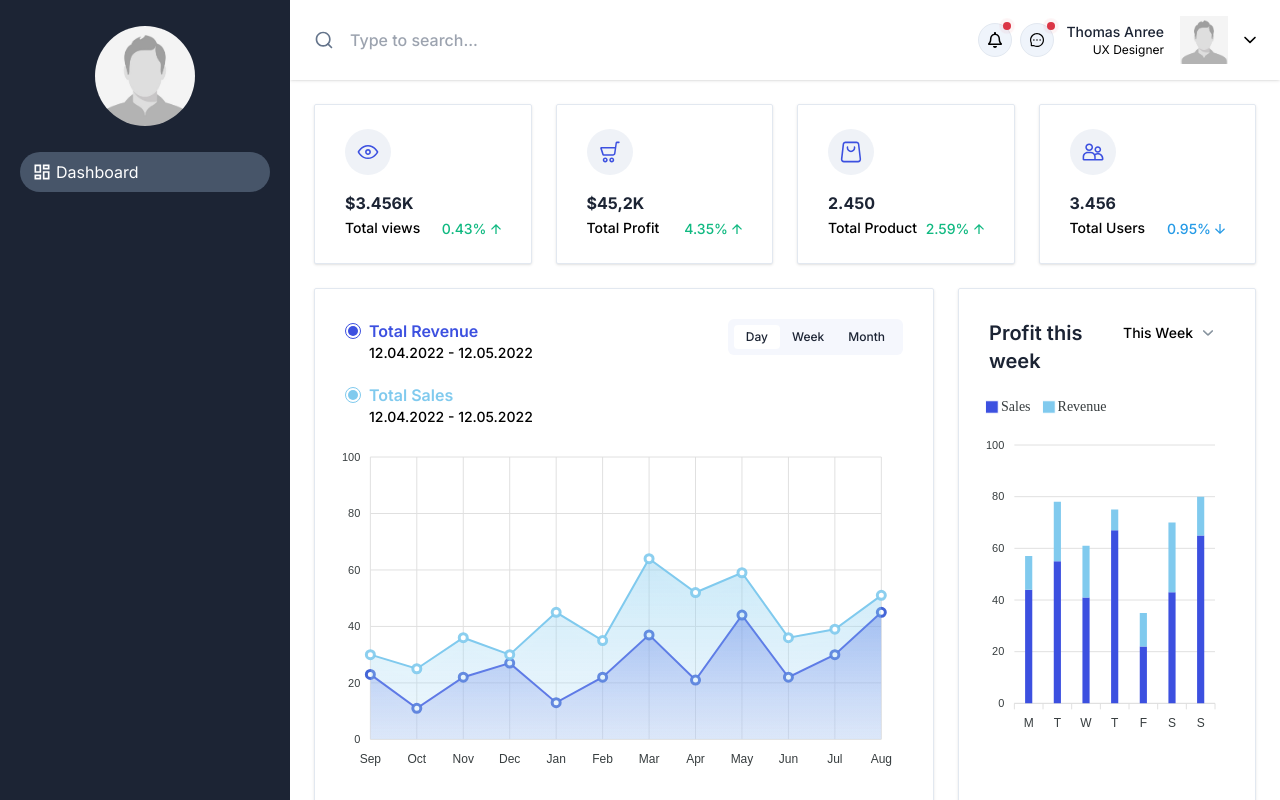
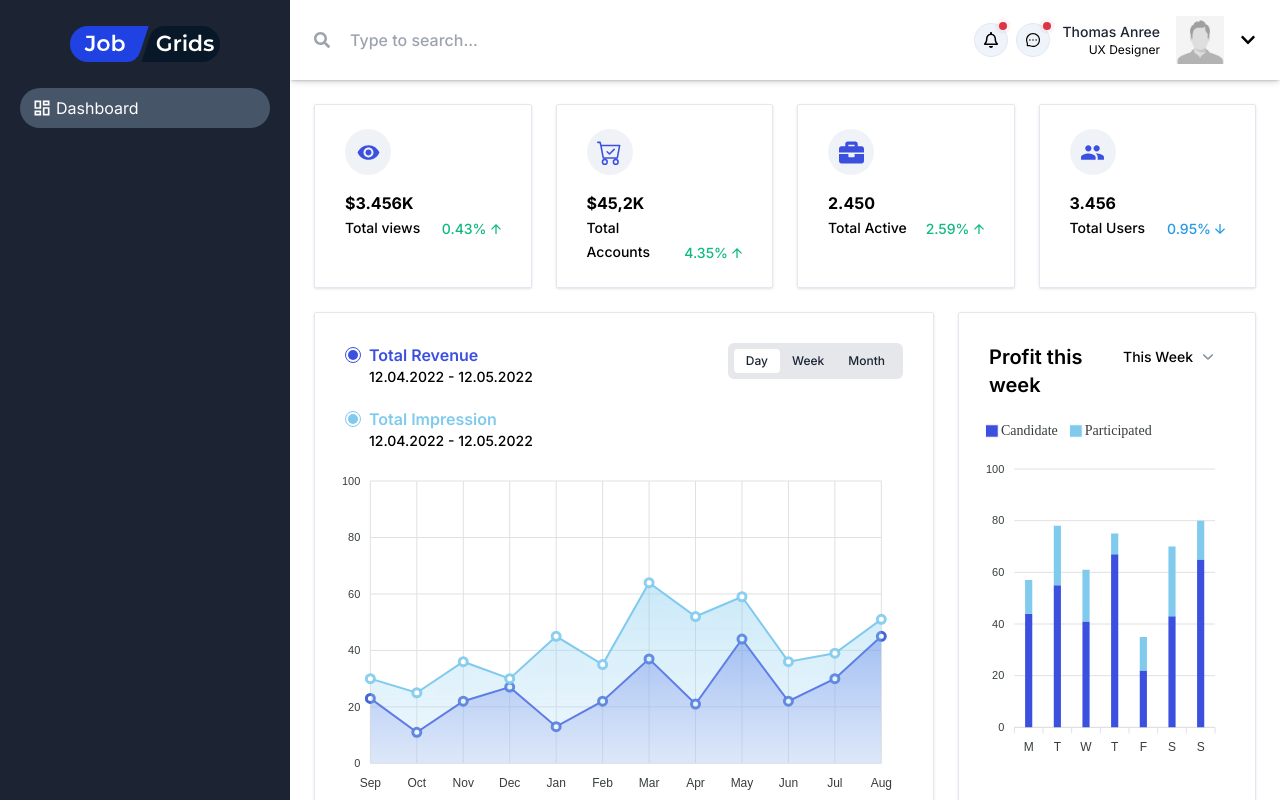
Before and after one commit to mahbubnoyon506/atb-assesment, a Next.js app: page /dashboard in a window 1280 px wide. Built offline with nearby package versions, Linux system fonts and the light colour scheme.

Commit message:
Import order organized

```diff
--- a/app/dashboard/page.jsx
+++ b/app/dashboard/page.jsx
@@ -1,6 +1,11 @@
 "use client";
 
 import React from "react";
+
+import { BsCartCheck } from "react-icons/bs";
+import { FaBriefcase } from "react-icons/fa";
+import { IoMdEye } from "react-icons/io";
+import { MdGroup } from "react-icons/md";
 
 import CardDataStats from "@/components/CardDataStats";
 import ChartOne from "@/components/Charts/ChartOne";
@@ -14,88 +19,21 @@ function dashboard() {
       {" "}
       <div className="grid grid-cols-1 gap-4 md:grid-cols-2 md:gap-6 xl:grid-cols-4 2xl:gap-7.5">
         <CardDataStats title="Total views" total="$3.456K" rate="0.43%" levelUp>
-          <svg
-            className="fill-primary"
-            width="22"
-            height="16"
-            viewBox="0 0 22 16"
-            fill="none"
-            xmlns="http://www.w3.org/2000/svg"
-          >
-            <path
-              d="M11 15.1156C4.19376 15.1156 0.825012 8.61876 0.687512 8.34376C0.584387 8.13751 0.584387 7.86251 0.687512 7.65626C0.825012 7.38126 4.19376 0.918762 11 0.918762C17.8063 0.918762 21.175 7.38126 21.3125 7.65626C21.4156 7.86251 21.4156 8.13751 21.3125 8.34376C21.175 8.61876 17.8063 15.1156 11 15.1156ZM2.26876 8.00001C3.02501 9.27189 5.98126 13.5688 11 13.5688C16.0188 13.5688 18.975 9.27189 19.7313 8.00001C18.975 6.72814 16.0188 2.43126 11 2.43126C5.98126 2.43126 3.02501 6.72814 2.26876 8.00001Z"
-              fill=""
-            />
-            <path
-              d="M11 10.9219C9.38438 10.9219 8.07812 9.61562 8.07812 8C8.07812 6.38438 9.38438 5.07812 11 5.07812C12.6156 5.07812 13.9219 6.38438 13.9219 8C13.9219 9.61562 12.6156 10.9219 11 10.9219ZM11 6.625C10.2437 6.625 9.625 7.24375 9.625 8C9.625 8.75625 10.2437 9.375 11 9.375C11.7563 9.375 12.375 8.75625 12.375 8C12.375 7.24375 11.7563 6.625 11 6.625Z"
-              fill=""
-            />
-          </svg>
+          <IoMdEye className="text-[#3C50E0]" size={25} />
         </CardDataStats>
-        <CardDataStats title="Total Profit" total="$45,2K" rate="4.35%" levelUp>
-          <svg
-            className="fill-primary"
-            width="20"
-            height="22"
-            viewBox="0 0 20 22"
-            fill="none"
-            xmlns="http://www.w3.org/2000/svg"
-          >
-            <path
-              d="M11.7531 16.4312C10.3781 16.4312 9.27808 17.5312 9.27808 18.9062C9.27808 20.2812 10.3781 21.3812 11.7531 21.3812C13.1281 21.3812 14.2281 20.2812 14.2281 18.9062C14.2281 17.5656 13.0937 16.4312 11.7531 16.4312ZM11.7531 19.8687C11.2375 19.8687 10.825 19.4562 10.825 18.9406C10.825 18.425 11.2375 18.0125 11.7531 18.0125C12.2687 18.0125 12.6812 18.425 12.6812 18.9406C12.6812 19.4219 12.2343 19.8687 11.7531 19.8687Z"
-              fill=""
-            />
-            <path
-              d="M5.22183 16.4312C3.84683 16.4312 2.74683 17.5312 2.74683 18.9062C2.74683 20.2812 3.84683 21.3812 5.22183 21.3812C6.59683 21.3812 7.69683 20.2812 7.69683 18.9062C7.69683 17.5656 6.56245 16.4312 5.22183 16.4312ZM5.22183 19.8687C4.7062 19.8687 4.2937 19.4562 4.2937 18.9406C4.2937 18.425 4.7062 18.0125 5.22183 18.0125C5.73745 18.0125 6.14995 18.425 6.14995 18.9406C6.14995 19.4219 5.73745 19.8687 5.22183 19.8687Z"
-              fill=""
-            />
-            <path
-              d="M19.0062 0.618744H17.15C16.325 0.618744 15.6031 1.23749 15.5 2.06249L14.95 6.01562H1.37185C1.0281 6.01562 0.684353 6.18749 0.443728 6.46249C0.237478 6.73749 0.134353 7.11562 0.237478 7.45937C0.237478 7.49374 0.237478 7.49374 0.237478 7.52812L2.36873 13.9562C2.50623 14.4375 2.9531 14.7812 3.46873 14.7812H12.9562C14.2281 14.7812 15.3281 13.8187 15.5 12.5469L16.9437 2.26874C16.9437 2.19999 17.0125 2.16562 17.0812 2.16562H18.9375C19.35 2.16562 19.7281 1.82187 19.7281 1.37499C19.7281 0.928119 19.4187 0.618744 19.0062 0.618744ZM14.0219 12.3062C13.9531 12.8219 13.5062 13.2 12.9906 13.2H3.7781L1.92185 7.56249H14.7094L14.0219 12.3062Z"
-              fill=""
-            />
-          </svg>
+        <CardDataStats
+          title="Total Accounts"
+          total="$45,2K"
+          rate="4.35%"
+          levelUp
+        >
+          <BsCartCheck className="text-[#3C50E0]" size={25} />
         </CardDataStats>
-        <CardDataStats title="Total Product" total="2.450" rate="2.59%" levelUp>
-          <svg
-            className="fill-primary"
-            width="22"
-            height="22"
-            viewBox="0 0 22 22"
-            fill="none"
-            xmlns="http://www.w3.org/2000/svg"
-          >
-            <path
-              d="M21.1063 18.0469L19.3875 3.23126C19.2157 1.71876 17.9438 0.584381 16.3969 0.584381H5.56878C4.05628 0.584381 2.78441 1.71876 2.57816 3.23126L0.859406 18.0469C0.756281 18.9063 1.03128 19.7313 1.61566 20.3844C2.20003 21.0375 2.99066 21.3813 3.85003 21.3813H18.1157C18.975 21.3813 19.8 21.0031 20.35 20.3844C20.9 19.7656 21.2094 18.9063 21.1063 18.0469ZM19.2157 19.3531C18.9407 19.6625 18.5625 19.8344 18.15 19.8344H3.85003C3.43753 19.8344 3.05941 19.6625 2.78441 19.3531C2.50941 19.0438 2.37191 18.6313 2.44066 18.2188L4.12503 3.43751C4.19378 2.71563 4.81253 2.16563 5.56878 2.16563H16.4313C17.1532 2.16563 17.7719 2.71563 17.875 3.43751L19.5938 18.2531C19.6282 18.6656 19.4907 19.0438 19.2157 19.3531Z"
-              fill=""
-            />
-            <path
-              d="M14.3345 5.29375C13.922 5.39688 13.647 5.80938 13.7501 6.22188C13.7845 6.42813 13.8189 6.63438 13.8189 6.80625C13.8189 8.35313 12.547 9.625 11.0001 9.625C9.45327 9.625 8.1814 8.35313 8.1814 6.80625C8.1814 6.6 8.21577 6.42813 8.25015 6.22188C8.35327 5.80938 8.07827 5.39688 7.66577 5.29375C7.25327 5.19063 6.84077 5.46563 6.73765 5.87813C6.6689 6.1875 6.63452 6.49688 6.63452 6.80625C6.63452 9.2125 8.5939 11.1719 11.0001 11.1719C13.4064 11.1719 15.3658 9.2125 15.3658 6.80625C15.3658 6.49688 15.3314 6.1875 15.2626 5.87813C15.1595 5.46563 14.747 5.225 14.3345 5.29375Z"
-              fill=""
-            />
-          </svg>
+        <CardDataStats title="Total Active" total="2.450" rate="2.59%" levelUp>
+          <FaBriefcase className="text-[#3C50E0]" size={25} />
         </CardDataStats>
         <CardDataStats title="Total Users" total="3.456" rate="0.95%" levelDown>
-          <svg
-            className="fill-primary"
-            width="22"
-            height="18"
-            viewBox="0 0 22 18"
-            fill="none"
-            xmlns="http://www.w3.org/2000/svg"
-          >
-            <path
-              d="M7.18418 8.03751C9.31543 8.03751 11.0686 6.35313 11.0686 4.25626C11.0686 2.15938 9.31543 0.475006 7.18418 0.475006C5.05293 0.475006 3.2998 2.15938 3.2998 4.25626C3.2998 6.35313 5.05293 8.03751 7.18418 8.03751ZM7.18418 2.05626C8.45605 2.05626 9.52168 3.05313 9.52168 4.29063C9.52168 5.52813 8.49043 6.52501 7.18418 6.52501C5.87793 6.52501 4.84668 5.52813 4.84668 4.29063C4.84668 3.05313 5.9123 2.05626 7.18418 2.05626Z"
-              fill=""
-            />
-            <path
-              d="M15.8124 9.6875C17.6687 9.6875 19.1468 8.24375 19.1468 6.42188C19.1468 4.6 17.6343 3.15625 15.8124 3.15625C13.9905 3.15625 12.478 4.6 12.478 6.42188C12.478 8.24375 13.9905 9.6875 15.8124 9.6875ZM15.8124 4.7375C16.8093 4.7375 17.5999 5.49375 17.5999 6.45625C17.5999 7.41875 16.8093 8.175 15.8124 8.175C14.8155 8.175 14.0249 7.41875 14.0249 6.45625C14.0249 5.49375 14.8155 4.7375 15.8124 4.7375Z"
-              fill=""
-            />
-            <path
-              d="M15.9843 10.0313H15.6749C14.6437 10.0313 13.6468 10.3406 12.7874 10.8563C11.8593 9.61876 10.3812 8.79376 8.73115 8.79376H5.67178C2.85303 8.82814 0.618652 11.0625 0.618652 13.8469V16.3219C0.618652 16.975 1.13428 17.4906 1.7874 17.4906H20.2468C20.8999 17.4906 21.4499 16.9406 21.4499 16.2875V15.4625C21.4155 12.4719 18.9749 10.0313 15.9843 10.0313ZM2.16553 15.9438V13.8469C2.16553 11.9219 3.74678 10.3406 5.67178 10.3406H8.73115C10.6562 10.3406 12.2374 11.9219 12.2374 13.8469V15.9438H2.16553V15.9438ZM19.8687 15.9438H13.7499V13.8469C13.7499 13.2969 13.6468 12.7469 13.4749 12.2313C14.0937 11.7844 14.8499 11.5781 15.6405 11.5781H15.9499C18.0812 11.5781 19.8343 13.3313 19.8343 15.4625V15.9438H19.8687Z"
-              fill=""
-            />
-          </svg>
+          <MdGroup className="text-[#3C50E0]" size={25} />
         </CardDataStats>
       </div>
       <div className="mt-4 grid grid-cols-12 gap-4 md:mt-6 md:gap-6 2xl:mt-7.5 2xl:gap-7.5">
--- a/components/Charts/ChartOne.jsx
+++ b/components/Charts/ChartOne.jsx
@@ -119,12 +119,12 @@ const ChartOne = () => {
   const [state, setState] = useState({
     series: [
       {
-        name: "Product One",
+        name: "Candidate One",
         data: [23, 11, 22, 27, 13, 22, 37, 21, 44, 22, 30, 45],
       },
 
       {
-        name: "Product Two",
+        name: "Employer Two",
         data: [30, 25, 36, 30, 45, 35, 64, 52, 59, 36, 39, 51],
       },
     ],
@@ -138,37 +138,37 @@ const ChartOne = () => {
   handleReset;
 
   return (
-    <div className="col-span-12 rounded-sm border border-stroke bg-white px-5 pb-5 pt-7.5 shadow sm:px-7.5 xl:col-span-8">
+    <div className="col-span-12 rounded-sm border border-[#E2E8F0] bg-white px-5 pb-5 pt-7.5 shadow sm:px-7.5 xl:col-span-8">
       <div className="flex flex-wrap items-start justify-between gap-3 sm:flex-nowrap">
         <div className="flex w-full flex-wrap gap-3 sm:gap-5">
           <div className="flex min-w-47.5">
-            <span className="mr-2 mt-1 flex h-4 w-full max-w-4 items-center justify-center rounded-full border border-primary">
-              <span className="block h-2.5 w-full max-w-2.5 rounded-full bg-primary"></span>
+            <span className="mr-2 mt-1 flex h-4 w-full max-w-4 items-center justify-center rounded-full border border-[#3C50E0]">
+              <span className="block h-2.5 w-full max-w-2.5 rounded-full bg-[#3C50E0]"></span>
             </span>
             <div className="w-full">
-              <p className="font-semibold text-primary">Total Revenue</p>
+              <p className="font-semibold text-[#3C50E0]">Total Revenue</p>
               <p className="text-sm font-medium">12.04.2022 - 12.05.2022</p>
             </div>
           </div>
           <div className="flex min-w-47.5">
-            <span className="mr-2 mt-1 flex h-4 w-full max-w-4 items-center justify-center rounded-full border border-secondary">
-              <span className="block h-2.5 w-full max-w-2.5 rounded-full bg-secondary"></span>
+            <span className="mr-2 mt-1 flex h-4 w-full max-w-4 items-center justify-center rounded-full border border-[#80CAEE]">
+              <span className="block h-2.5 w-full max-w-2.5 rounded-full bg-[#80CAEE]"></span>
             </span>
             <div className="w-full">
-              <p className="font-semibold text-secondary">Total Sales</p>
+              <p className="font-semibold text-[#80CAEE]">Total Impression</p>
               <p className="text-sm font-medium">12.04.2022 - 12.05.2022</p>
             </div>
           </div>
         </div>
         <div className="flex w-full max-w-45 justify-end">
-          <div className="inline-flex items-center rounded-md bg-whiter p-1.5 ">
-            <button className="rounded bg-white px-3 py-1 text-xs font-medium text-black shadow-card hover:bg-white hover:shadow-card">
+          <div className="inline-flex items-center rounded-md bg-gray-200 p-1.5 ">
+            <button className="rounded bg-white px-3 py-1 text-xs font-medium text-[#1C2434] shadow-card hover:bg-white hover:shadow-card">
               Day
             </button>
-            <button className="rounded px-3 py-1 text-xs font-medium text-black hover:bg-white hover:shadow-card">
+            <button className="rounded px-3 py-1 text-xs font-medium text-[#1C2434] hover:bg-white hover:shadow-card">
               Week
             </button>
-            <button className="rounded px-3 py-1 text-xs font-medium text-black hover:bg-white hover:shadow-card">
+            <button className="rounded px-3 py-1 text-xs font-medium text-[#1C2434] hover:bg-white hover:shadow-card">
               Month
             </button>
           </div>
--- a/components/Charts/ChartTwo.jsx
+++ b/components/Charts/ChartTwo.jsx
@@ -66,11 +66,11 @@ const ChartTwo = () => {
   const [state, setState] = useState({
     series: [
       {
-        name: "Sales",
+        name: "Candidate",
         data: [44, 55, 41, 67, 22, 43, 65],
       },
       {
-        name: "Revenue",
+        name: "Participated",
         data: [13, 23, 20, 8, 13, 27, 15],
       },
     ],
@@ -84,7 +84,7 @@ const ChartTwo = () => {
   handleReset;
 
   return (
-    <div className="col-span-12 rounded-sm border border-stroke bg-white p-7.5 shadow   xl:col-span-4">
+    <div className="col-span-12 rounded-sm border border-[#E2E8F0] bg-white p-7.5 shadow   xl:col-span-4">
       <div className="mb-4 justify-between gap-4 sm:flex">
         <div>
           <h4 className="text-xl font-semibold text-black ">
--- a/components/common/DashboardHeader.jsx
+++ b/components/common/DashboardHeader.jsx
@@ -4,11 +4,12 @@ import Image from "next/image";
 import DropdownNotification from "./DropdownNotification";
 import DropdownMessage from "./DropdownMessage";
 import DropdownUser from "./DropdownUser";
+import { FaSearch } from "react-icons/fa";
 
 const DashboardHeader = (props) => {
   return (
-    <header className="sticky top-0 z-999 flex w-full bg-white shadow">
-      <div className="flex flex-grow items-center justify-between px-4 py-4 shadow-2 md:px-6 2xl:px-11">
+    <header className="sticky top-0 z-50 flex w-full bg-white shadow">
+      <div className="flex flex-grow items-center justify-between px-4 py-4 shadow-md md:px-6 2xl:px-11">
         <div className="flex items-center gap-2 sm:gap-4 lg:hidden">
           {/* <!-- Hamburger Toggle BTN --> */}
           <button
@@ -17,7 +18,7 @@ const DashboardHeader = (props) => {
               e.stopPropagation();
               props.setSidebarOpen(!props.sidebarOpen);
             }}
-            className="z-99999 block rounded-sm border border-stroke bg-white p-1.5 shadow-sm   lg:hidden"
+            className=" z-30 block rounded-sm border border-stroke bg-white p-1.5 shadow-sm   lg:hidden"
           >
             <span className="relative block h-5.5 w-5.5 cursor-pointer">
               <span className="du-block absolute right-0 h-full w-full">
@@ -67,27 +68,7 @@ const DashboardHeader = (props) => {
           <form method="POST">
             <div className="relative">
               <button className="absolute left-0 top-1/2 -translate-y-1/2">
-                <svg
-                  className="fill-body hover:fill-primary "
-                  width="20"
-                  height="20"
-                  viewBox="0 0 20 20"
-                  fill="none"
-                  xmlns="http://www.w3.org/2000/svg"
-                >
-                  <path
-                    fillRule="evenodd"
-                    clipRule="evenodd"
-                    d="M9.16666 3.33332C5.945 3.33332 3.33332 5.945 3.33332 9.16666C3.33332 12.3883 5.945 15 9.16666 15C12.3883 15 15 12.3883 15 9.16666C15 5.945 12.3883 3.33332 9.16666 3.33332ZM1.66666 9.16666C1.66666 5.02452 5.02452 1.66666 9.16666 1.66666C13.3088 1.66666 16.6667 5.02452 16.6667 9.16666C16.6667 13.3088 13.3088 16.6667 9.16666 16.6667C5.02452 16.6667 1.66666 13.3088 1.66666 9.16666Z"
-                    fill=""
-                  />
-                  <path
-                    fillRule="evenodd"
-                    clipRule="evenodd"
-                    d="M13.2857 13.2857C13.6112 12.9603 14.1388 12.9603 14.4642 13.2857L18.0892 16.9107C18.4147 17.2362 18.4147 17.7638 18.0892 18.0892C17.7638 18.4147 17.2362 18.4147 16.9107 18.0892L13.2857 14.4642C12.9603 14.1388 12.9603 13.6112 13.2857 13.2857Z"
-                    fill=""
-                  />
-                </svg>
+                <FaSearch className="text-gray-400" />
               </button>
 
               <input
--- a/components/common/DropdownUser.jsx
+++ b/components/common/DropdownUser.jsx
@@ -4,6 +4,7 @@ import Image from "next/image";
 import { MdOutlinePerson, MdSettings } from "react-icons/md";
 import { CiLogout } from "react-icons/ci";
 import { TiContacts } from "react-icons/ti";
+import { FaChevronDown } from "react-icons/fa";
 
 const DropdownUser = () => {
   const [dropdownOpen, setDropdownOpen] = useState(false);
@@ -54,22 +55,7 @@ const DropdownUser = () => {
             alt="User"
           />
         </span>
-
-        <svg
-          className="hidden fill-current sm:block"
-          width="12"
-          height="8"
-          viewBox="0 0 12 8"
-          fill="none"
-          xmlns="http://www.w3.org/2000/svg"
-        >
-          <path
-            fillRule="evenodd"
-            clipRule="evenodd"
-            d="M0.410765 0.910734C0.736202 0.585297 1.26384 0.585297 1.58928 0.910734L6.00002 5.32148L10.4108 0.910734C10.7362 0.585297 11.2638 0.585297 11.5893 0.910734C11.9147 1.23617 11.9147 1.76381 11.5893 2.08924L6.58928 7.08924C6.26384 7.41468 5.7362 7.41468 5.41077 7.08924L0.410765 2.08924C0.0853277 1.76381 0.0853277 1.23617 0.410765 0.910734Z"
-            fill=""
-          />
-        </svg>
+        <FaChevronDown className="hidden fill-current sm:block" />
       </Link>
 
       {/* <!-- Dropdown Start --> */}
--- a/components/common/Sidebar.jsx
+++ b/components/common/Sidebar.jsx
@@ -10,7 +10,7 @@ import { RiExpandLeftLine } from "react-icons/ri";
 const Sidebar = ({ sidebarOpen, setSidebarOpen }) => {
   return (
     <aside
-      className={`absolute left-0 top-0 z-9999 flex h-screen w-72.5 flex-col overflow-y-hidden bg-[#1C2434] duration-300 ease-linear lg:static lg:translate-x-0 ${
+      className={`absolute left-0 top-0 z-50 flex h-screen w-72.5 flex-col overflow-y-hidden bg-[#1C2434] duration-300 ease-linear lg:static lg:translate-x-0 ${
         sidebarOpen ? "translate-x-0" : "-translate-x-full"
       }`}
     >
@@ -29,9 +29,9 @@ const Sidebar = ({ sidebarOpen, setSidebarOpen }) => {
         <Link className="" href="/">
           <Image
             className=" rounded-full"
-            width={100}
+            width={150}
             height={32}
-            src={"/images/placeholder.jpg"}
+            src={"/images/logo.svg"}
             alt="Logo"
             priority
           />
--- a/components/shared/Button.jsx
+++ b/components/shared/Button.jsx
@@ -6,7 +6,7 @@ const defaultStyling =
 const defaultWhite = " border-gray-300 bg-white text-gray-700 hover:bg-gray-50";
 
 const variants = {
-  sky: " border-transparent bg-sky-600 text-white hover:bg-sky-700 focus:ring-sky-600",
+  sky: " border-transparent bg-blue-700 text-white hover:bg-sky-700 focus:ring-blue-700",
   light: defaultWhite,
   white: defaultWhite,
   "success-outline": "border-teal-400 text-teal-700 bg-white hover:bg-teal-50",
--- a/tailwind.config.js
+++ b/tailwind.config.js
@@ -8,41 +8,8 @@ module.exports = {
     // Or if using `src` directory:
     "./src/**/*.{js,ts,jsx,tsx,mdx}",
   ],
-  // darkMode: "class",
   theme: {
     extend: {
-      colors: {
-        current: "currentColor",
-        transparent: "transparent",
-        white: "#FFFFFF",
-        black: "#1C2434",
-        red: "#FB5454",
-        "black-2": "#010101",
-        body: "#64748B",
-        primary: "#3C50E0",
-        secondary: "#80CAEE",
-        stroke: "#E2E8F0",
-        gray: "#EFF4FB",
-        "gray-2": "#F7F9FC",
-        "gray-3": "#FAFAFA",
-        whiten: "#F1F5F9",
-        whiter: "#F5F7FD",
-        "form-strokedark": "#3d4d60",
-        "form-input": "#1d2a39",
-        "meta-1": "#DC3545",
-        "meta-2": "#EFF2F7",
-        "meta-3": "#10B981",
-        "meta-4": "#313D4A",
-        "meta-5": "#259AE6",
-        "meta-6": "#FFBA00",
-        "meta-7": "#FF6766",
-        "meta-8": "#F0950C",
-        "meta-9": "#E5E7EB",
-        "meta-10": "#0FADCF",
-        success: "#219653",
-        danger: "#D34053",
-        warning: "#FFA70B",
-      },
       spacing: {
         4.5: "1.125rem",
         5.5: "1.375rem",
@@ -130,15 +97,6 @@ module.exports = {
         230: "57.5rem",
         242.5: "60.625rem",
       },
-      zIndex: {
-        999999: "999999",
-        99999: "99999",
-        9999: "9999",
-        999: "999",
-        99: "99",
-        9: "9",
-        1: "1",
-      },
       opacity: {
         65: ".65",
       },
```
Also changed, not shown: app/page.js (+8 -8 lines), components/Charts/ChartThree.jsx (+7 -7 lines), components/common/DropdownMessage.jsx (+5 -5 lines), components/common/DropdownNotification.jsx (+5 -5 lines).
